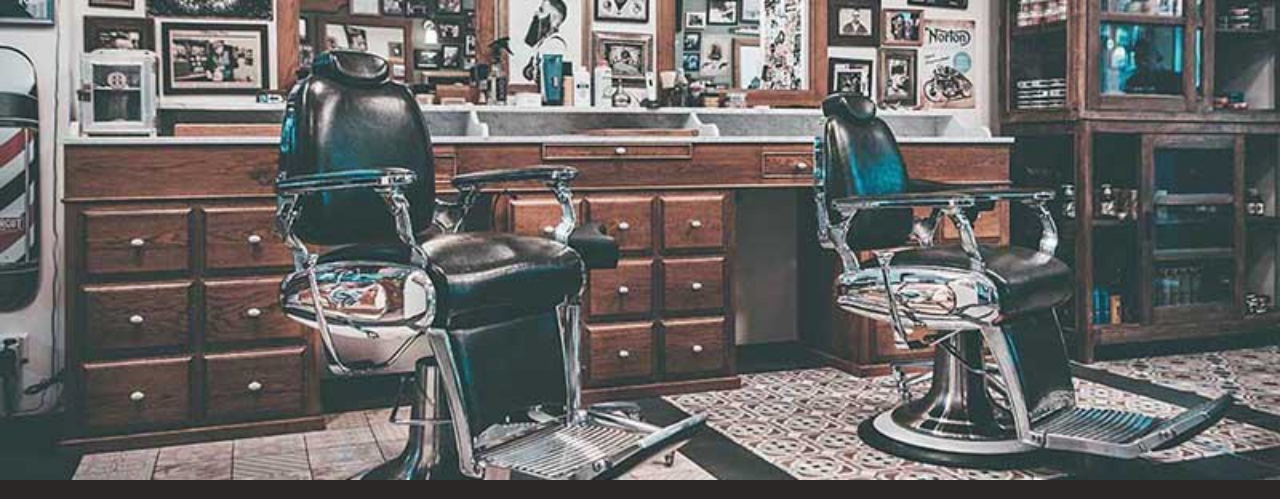
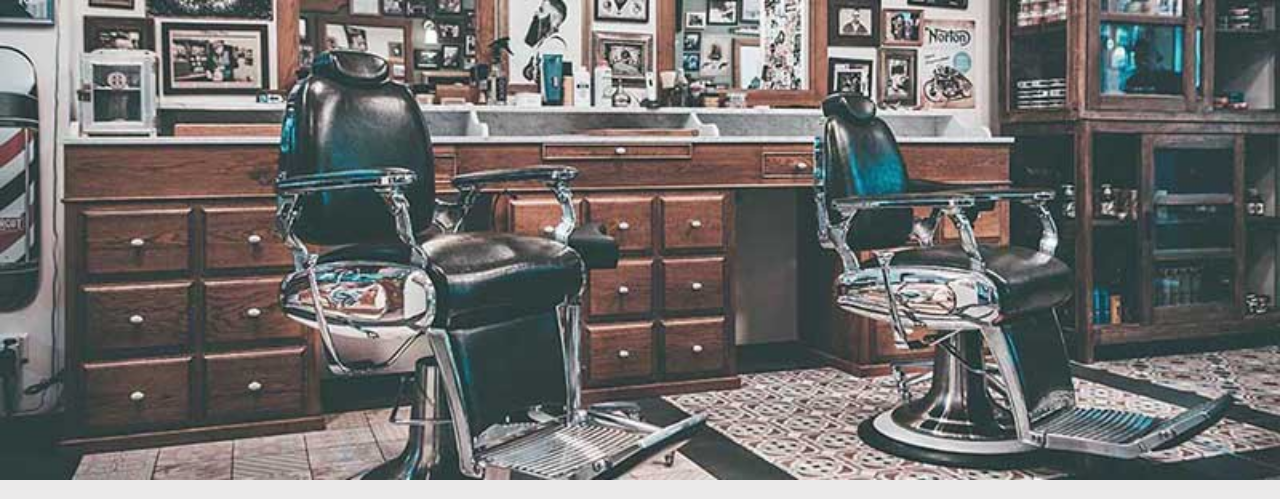
Before and after one commit to tigrechavoso/messias2, a plain HTML site: page index.html in a window 1280 px wide. Shown: the top 499 px of the page. Drawn offline with Linux system fonts and the light colour scheme; a web font is replaced by a local one.

Commit message:
fundo branco

```diff
--- a/style.css
+++ b/style.css
@@ -1,5 +1,5 @@
 body {
-	background: #2b2727;
+	background: #ebeaea;
 	margin: 0;
 	padding: 0;
 }
```
